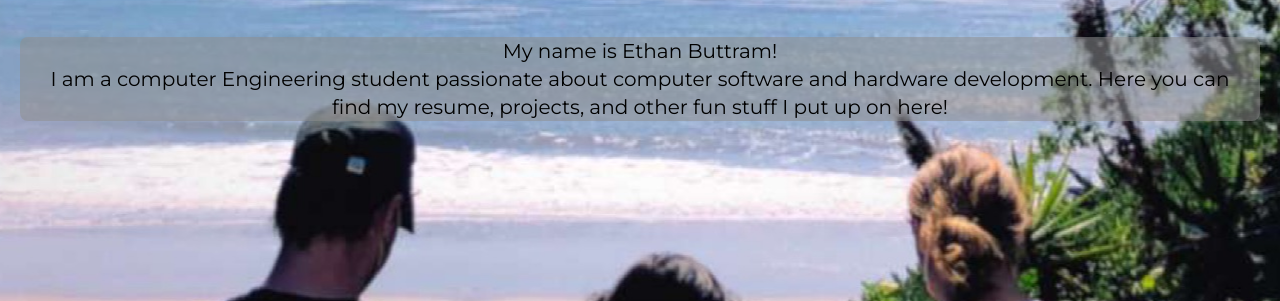
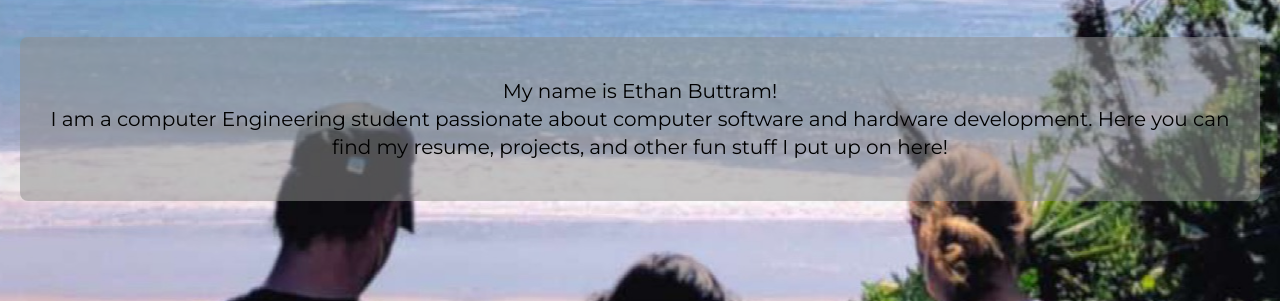
Before and after one commit to ethanbuttram02/Personal-Site, a plain HTML site: page index.html in a window 1280 px wide. Shown: the part 499-800 px from the top of the page. Drawn offline with nearby package versions, Linux system fonts and the light colour scheme.

Commit message:
more hotfixing

```diff
--- a/index.html
+++ b/index.html
@@ -23,7 +23,7 @@
 		</div>
 		<!-- Main container with main site info -->
 		<div class="flex justify-center pt-64"><img class="rounded-full w-80"src="images/ethan.PNG"></img></div>
-		<div class="w-auto mx-auto text-xl pt-10 px-5"><p style="background-color: #8f8f8f88" class="rounded-lg px-5 text-center">
+		<div class="w-auto mx-auto text-xl pt-10 px-5"><p style="background-color: #8f8f8f88" class="rounded-lg px-5 text-center py-10">
 			My name is Ethan Buttram!<br>
 			I am a computer Engineering student passionate about computer software and hardware development.
 			Here you can find my resume, projects, and other fun stuff I put up on here!
```
